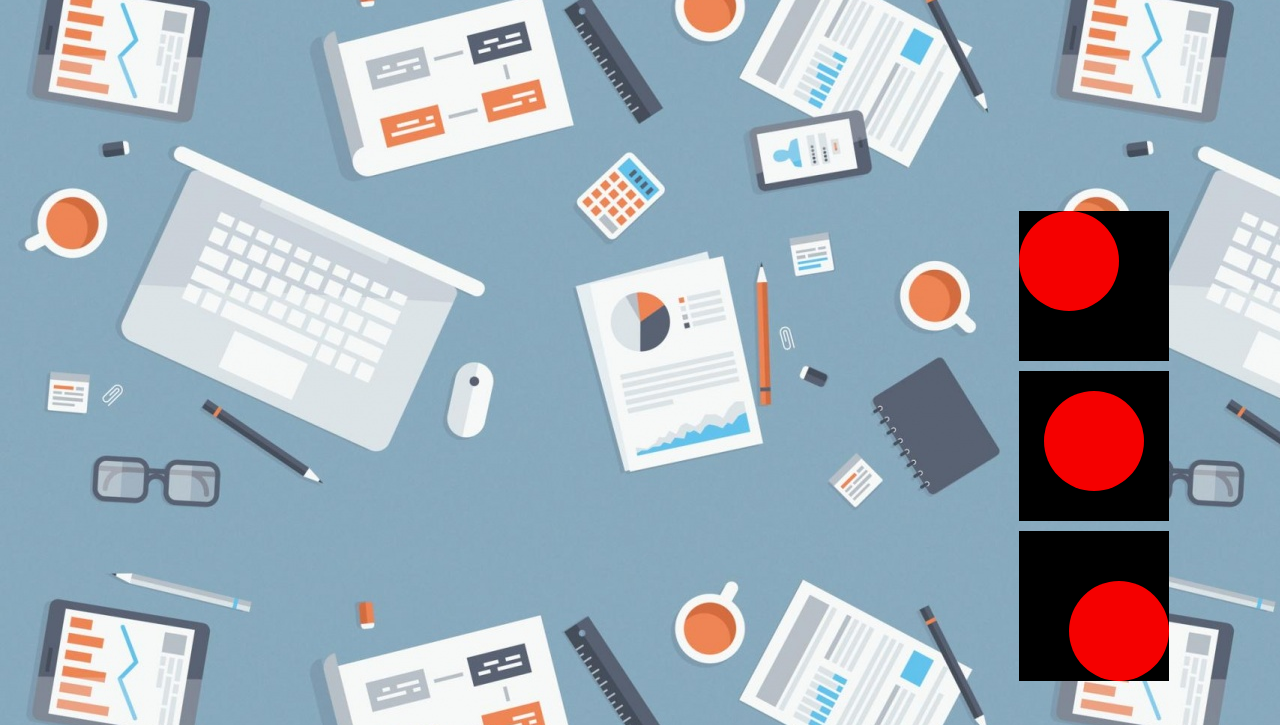
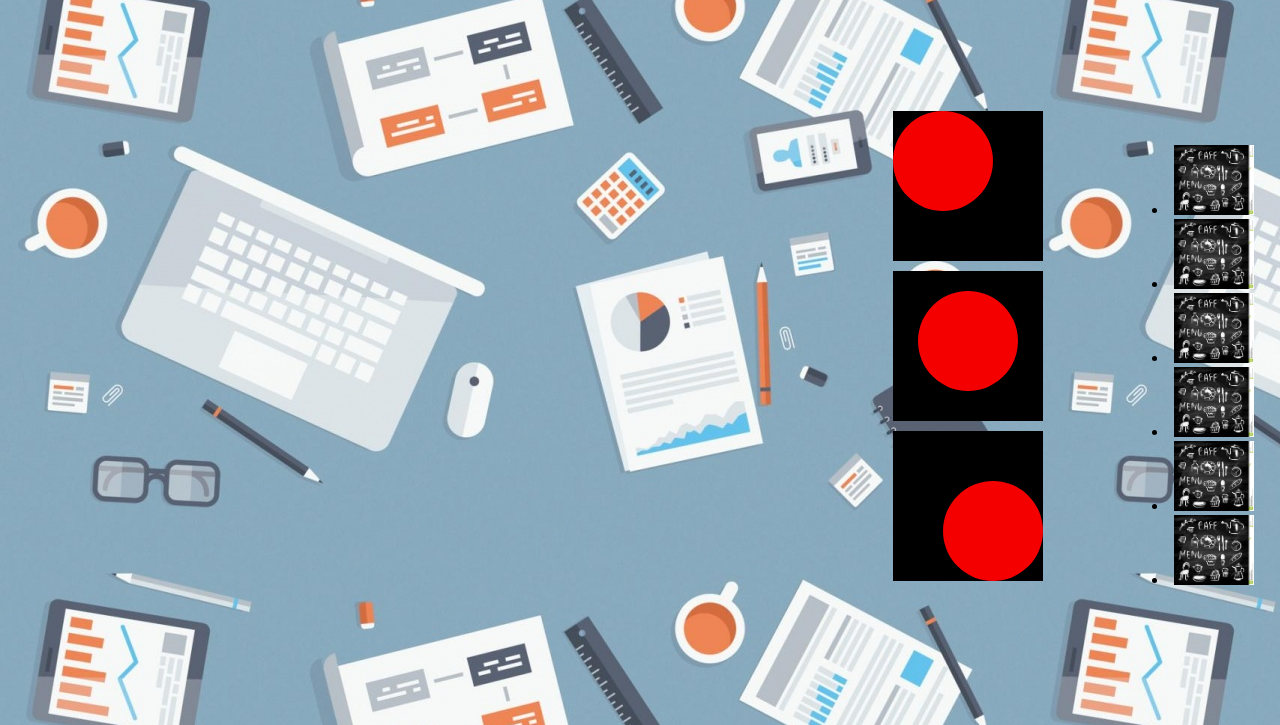
Before and after one commit to San4es2K19/homeworksashazarudinskiyfront.github.io, a plain HTML site: page index.html in a window 1280 px wide. Shown: the part 75-800 px from the top of the page. Drawn offline with Linux system fonts and the light colour scheme.

Commit message:
homework

```diff
--- a/index.html
+++ b/index.html
@@ -8,6 +8,7 @@
     <link rel="stylesheet" href="./style.css">
 
 </head>
+<main>
 <body background="9fb7a6c0b83fbb6db6aae3ab6f2632a3.jpg">
     <div class="frontend">
         <div class="program">
@@ -35,6 +36,18 @@
                 </div>
             </div>
         </div>
+        <div class="kartinka">
+            <li><img src="значки-меню-и-еды-кафа-на-классн-классном-схематичный-дизайн-123137380.jpg" alt="" class="razmer"></li>
+            <li><img src="значки-меню-и-еды-кафа-на-классн-классном-схематичный-дизайн-123137380.jpg" alt="" class="razmer"></li>
+            <li><img src="значки-меню-и-еды-кафа-на-классн-классном-схематичный-дизайн-123137380.jpg" alt="" class="razmer"></li>
+            <li><img src="значки-меню-и-еды-кафа-на-классн-классном-схематичный-дизайн-123137380.jpg" alt="" class="razmer"></li>
+            <li><img src="значки-меню-и-еды-кафа-на-классн-классном-схематичный-дизайн-123137380.jpg" alt="" class="razmer"></li>
+            <li><img src="значки-меню-и-еды-кафа-на-классн-классном-схематичный-дизайн-123137380.jpg" alt="" class="razmer"></li>
+        </div>
     </div>
+</main>
+<footer>
+
+</footer>
 </body>
 </html>
--- a/style.css
+++ b/style.css
@@ -1,12 +1,13 @@
 .front{
     margin: 40px;
     float: left;
+    clear: left;
 }
 .kvadrat_krug{
     background: rgb(0, 0, 0);
     position: relative;
-    left: 80%;
-    top: 200px;
+    left: 70%;
+    top: 100px;
     margin-bottom: 10px;
     height: 150px;
     width: 150px;
@@ -28,3 +29,15 @@
     left: 50px;
     top: 50px;
 }
+
+.kartinka{
+    position: absolute;
+    float: left;
+    left: 90%;
+    top: 220px;
+    float: right;
+}
+.razmer{
+    height: 70px;
+   width: 80px;
+}
```
Also changed, not shown: значки-меню-и-еды-кафа-на-классн-классном-схематичный-дизайн-123137380.jpg (added).
